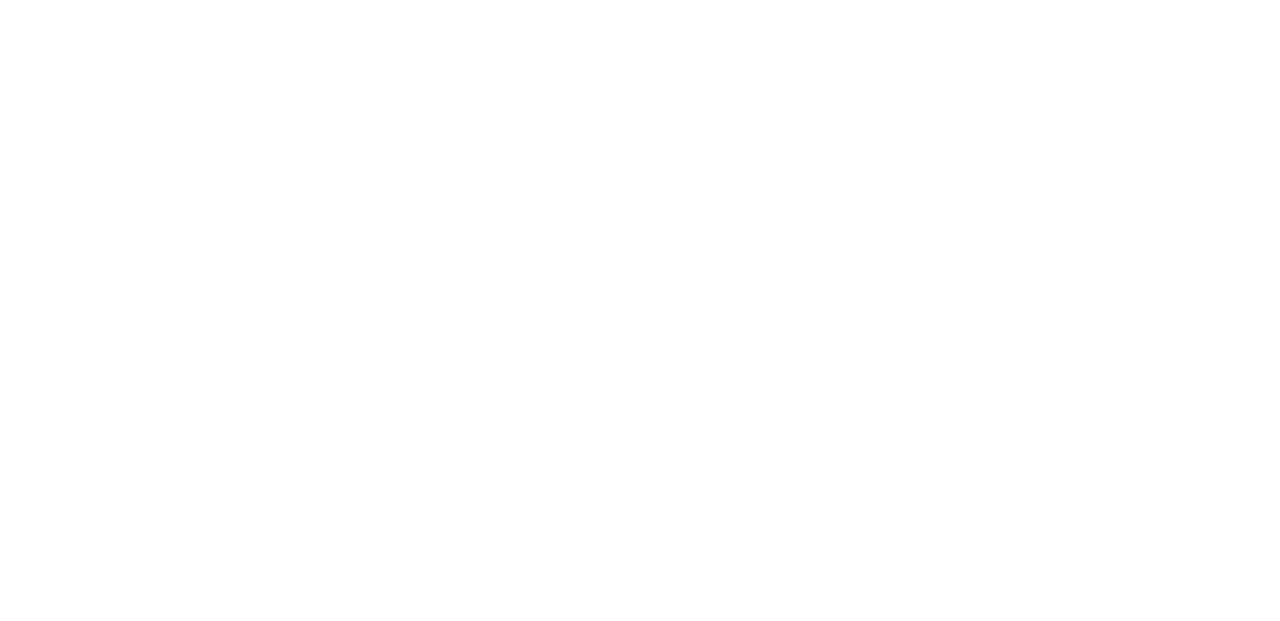
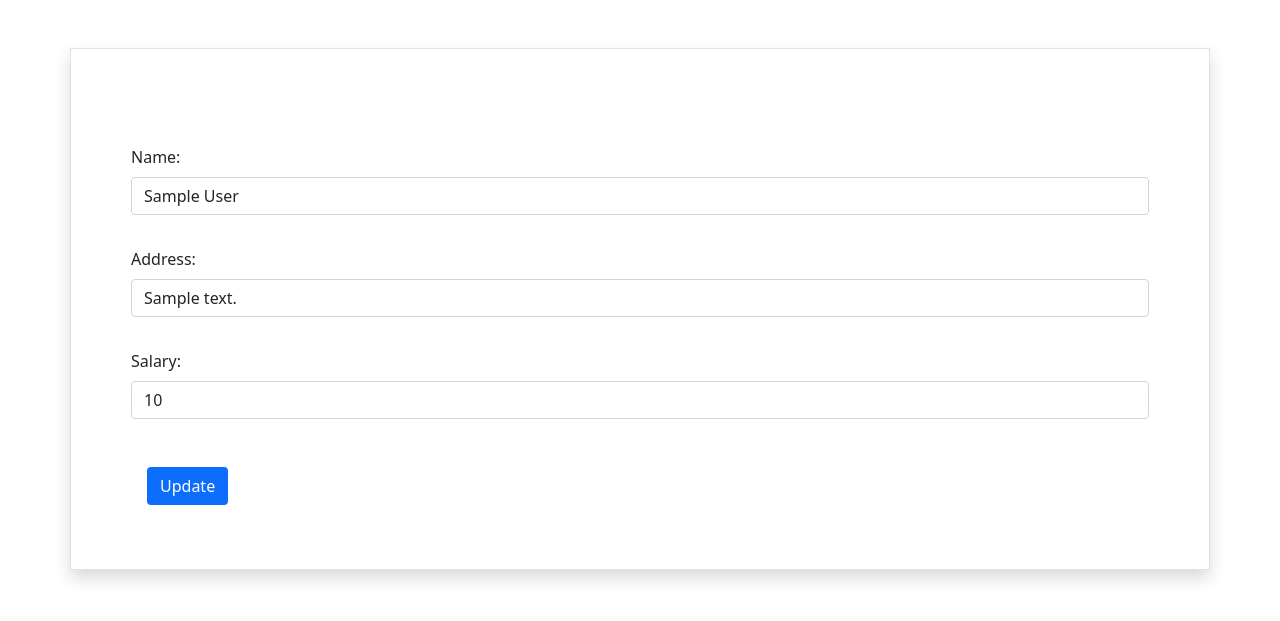
Before and after one commit to Nahidjc/employee-crud-php, a PHP site: page /update.php?id=1 in a window 1280 px wide. Before the commit the part shown is empty. Shown: the top 621 px of the page. Run offline with PHP 8.4, Linux system fonts and the light colour scheme; tables that the repository leaves empty or names only in its code hold one stand-in row (values such as "Sample post").

Commit message:
employee details updated

```diff
--- a/update.php
+++ b/update.php
@@ -1,6 +1,6 @@
 <?php
 include_once("config.php");
-if (isset($_POST['edit'])) {
+if (isset($_POST['update'])) {
     $name = mysqli_real_escape_string($mysqli, $_POST['name']);
     $address = mysqli_real_escape_string($mysqli, $_POST['address']);
     $salary = mysqli_real_escape_string($mysqli, $_POST['salary']);
@@ -18,6 +18,7 @@ if (isset($_POST['edit'])) {
             echo "<font color='red'>Salary field is empty.</font><br/>";
         }
     } else {
+        $id = $_GET['id'];
         $result = mysqli_query($mysqli, "UPDATE employee SET name='$name',address='$address',salary=$salary WHERE id=$id");
 
         header("Location: index.php");
@@ -29,13 +30,55 @@ if (isset($_POST['edit'])) {
 
 
 
+
+
+<!DOCTYPE html>
+<html lang="en">
+
+<head>
+    <meta charset="UTF-8">
+    <meta http-equiv="X-UA-Compatible" content="IE=edge">
+    <meta name="viewport" content="width=device-width, initial-scale=1.0">
+    <link href="https://cdn.jsdelivr.net/npm/bootstrap@5.0.2/dist/css/bootstrap.min.css" rel="stylesheet" crossorigin="anonymous">
+    <title>Update Employee</title>
+</head>
+
+<body>
     <?php
     $id = $_GET['id'];
-$result = mysqli_query($mysqli, "SELECT * FROM users WHERE id=$id");
+    $result = mysqli_query($mysqli, "SELECT * FROM employee WHERE id=$id");
     while ($res = mysqli_fetch_array($result)) {
         $name = $res['name'];
-    $age = $res['age'];
-    $email = $res['email'];
-    $dept = $res['dept'];
+        $address = $res['address'];
+        $salary = $res['salary'];
     }
     ?>
+
+
+
+
+
+    <div class="container mt-5 shadow p-5 border">
+        <form class="container mt-5" action="" method="post">
+
+            <div class="form-group mb-2">
+                <label class="form-label">Name:</label>
+                <input placeholder="Employee name" name='name' value='<?php echo $name ?>' type="text" class="form-control" i> <br>
+
+            </div>
+            <div class="form-group mb-2">
+                <label class="form-label">Address:</label>
+                <input type="text" placeholder="Employee Address" name='address' value='<?php echo $address ?>' class="form-control" i><br>
+
+            </div>
+            <div class="form-group mb-2">
+                <label class="form-label">Salary:</label>
+                <input type="number" placeholder="salary" name='salary' value='<?php echo $salary ?>' class="form-control" i> <br>
+
+            </div>
+            <input type="submit" name='update' value="Update" class="btn bg-primary m-3 rounded text-white">
+        </form>
+    </div>
+</body>
+
+</html>
```
Also changed, not shown: index.php (+0 -23 lines). Lines whose indentation alone changed are shown as unchanged.
